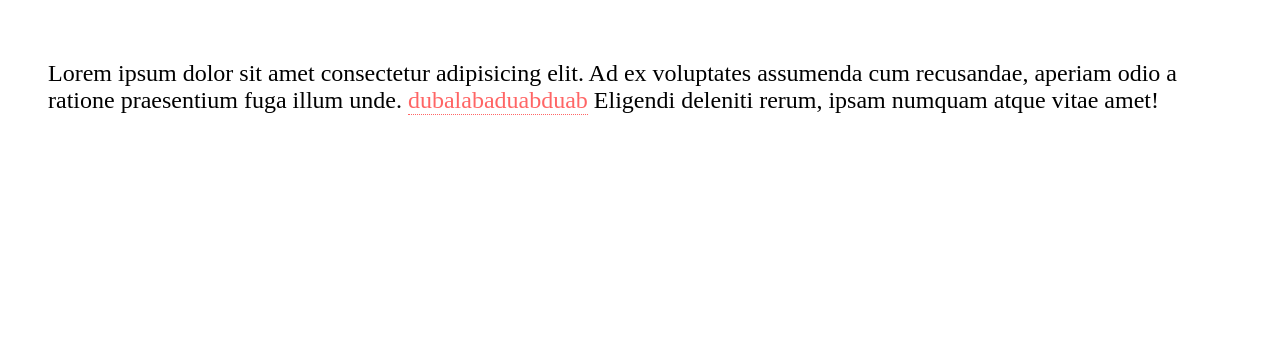
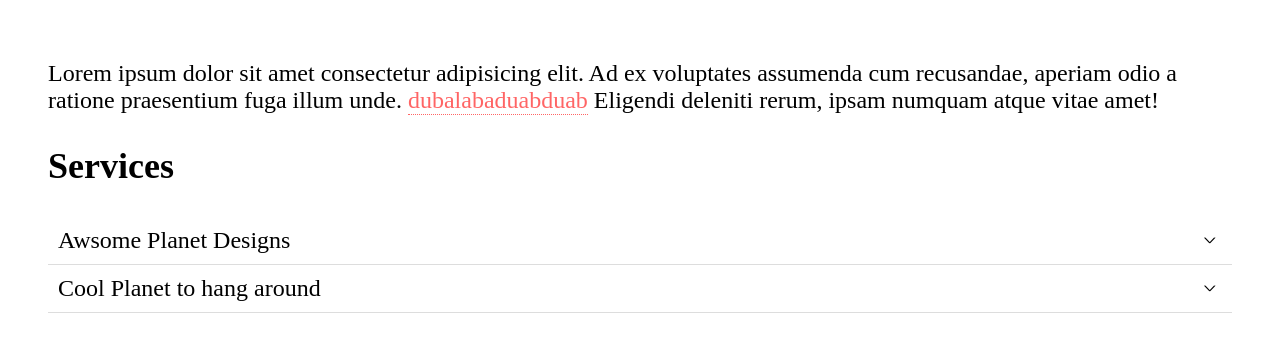
Before and after one commit to Torrie-Leung/rookieUI, a website built with webpack: page dist/index.html in a window 1280 px wide. Built offline with nearby package versions, Linux system fonts and the light colour scheme.

Commit message:
dropdown

```diff
--- a/src/index.js
+++ b/src/index.js
@@ -1,6 +1,14 @@
 import Tooltip from './rookie-ui/tooltip'
-
+import Dropdown from './rookie-ui/dropdown'
 
 //create a Tooltip instance
 const tooltip =new Tooltip(document.querySelector('.tooltip'));
 tooltip.init();
+
+//create Dropdown instances
+const dropdowns = document.querySelectorAll('.dropdown');
+
+dropdowns.forEach(dropdown => {
+  const instance = new Dropdown(dropdown);
+  instance.init();
+});
--- /dev/null
+++ b/src/rookie-ui/dropdown.js
@@ -0,0 +1,16 @@
+import './styles/dropdown.css';
+class Dropdown{
+  constructor(container) {
+    this.container = container;
+    this.trigger = container.querySelector('.trigger');
+    this.content = container.querySelector('.content');
+  }
+  init(){
+    this.container.addEventListener('click', () =>{
+      this.trigger.classList.toggle('active');
+      this.content.classList.toggle('active');
+    })
+  }
+}
+
+export { Dropdown as default };
--- /dev/null
+++ b/src/rookie-ui/styles/dropdown.css
@@ -0,0 +1,25 @@
+.dropdown .trigger{
+  border-bottom: 1px solid #ddd;
+  padding: 10px;
+  position: relative;
+  cursor: pointer;
+}
+.dropdown .trigger::after{
+  content: '>';
+  display: inline-block;
+  position: absolute;
+  right: 15px;
+  font-weight: bold;
+  transform: rotate(90deg) scale(0.5,1);
+  transition: transform .3s;
+}
+.dropdown .trigger.active::after{
+  transform: rotate(-90deg) scale(0.5,1);
+}
+
+.dropdown .content{
+  display: none;
+}
+.dropdown .content.active{
+  display: block;
+}
```
Also changed, not shown: dist/index.html, 1 other file.
